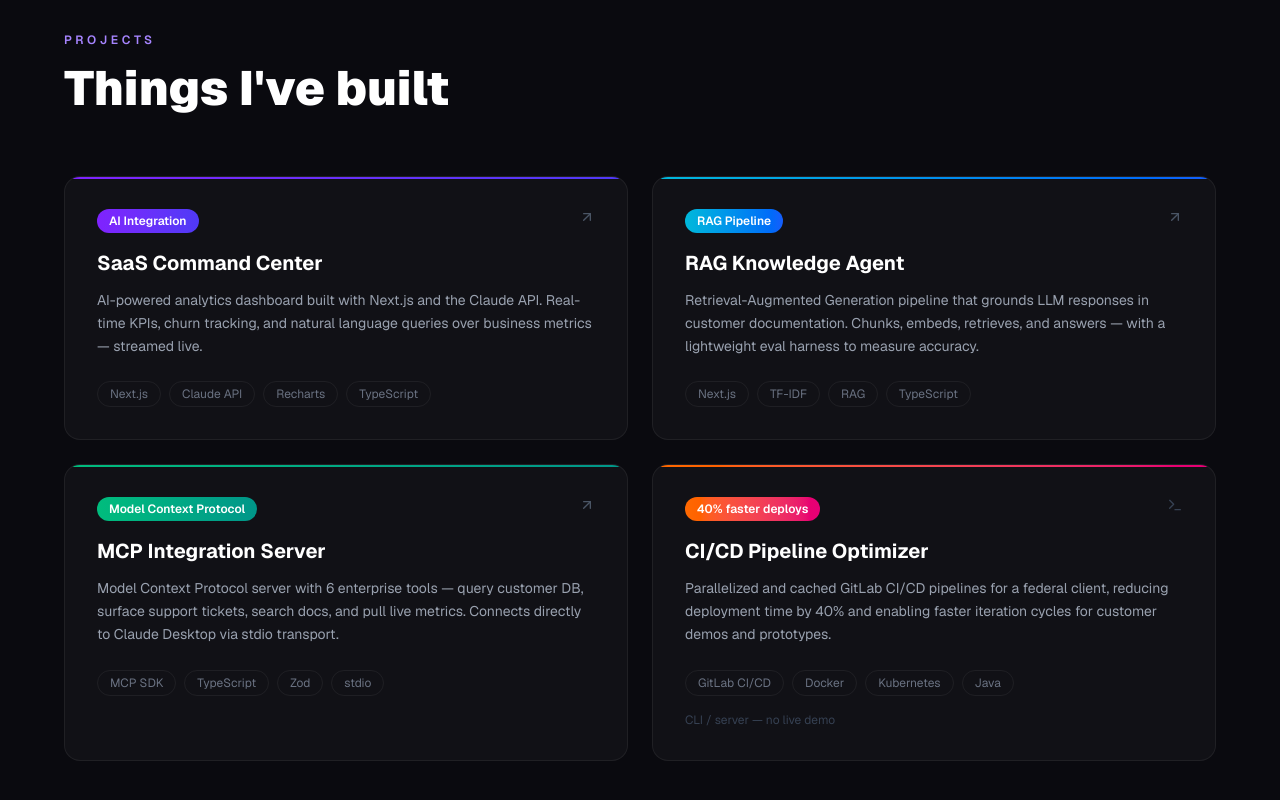
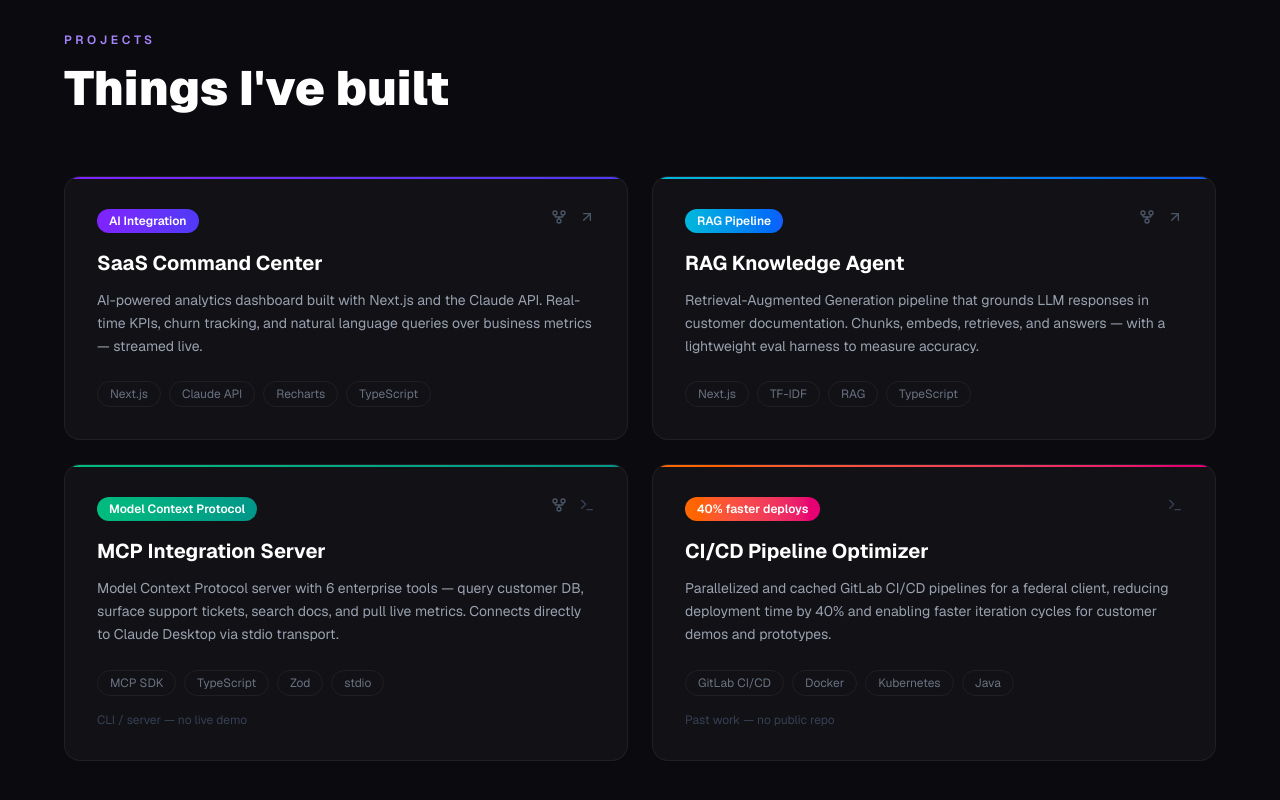
Before and after one commit to Gramman87/portfolio, a Next.js app: page / in a window 1280 px wide. Shown: the part 1706-2506 px from the top of the page. Built offline with nearby package versions, Linux system fonts and the light colour scheme.

Commit message:
Add GitHub links to project cards

```diff
--- a/components/Projects.tsx
+++ b/components/Projects.tsx
@@ -1,5 +1,5 @@
 import { projects } from "@/lib/content";
-import { ArrowUpRight, Terminal } from "lucide-react";
+import { ArrowUpRight, Terminal, GitFork } from "lucide-react";
 
 export default function Projects() {
   return (
@@ -13,20 +13,41 @@ export default function Projects() {
         </h2>
 
         <div className="grid md:grid-cols-2 gap-6">
-          {projects.map((p) => {
-            const inner = (
+          {projects.map((p) => (
+            <div
+              key={p.title}
+              className="group relative bg-white/[0.03] border border-white/[0.06] rounded-2xl p-8 hover:border-white/[0.12] transition-all duration-300 overflow-hidden"
+            >
+              <div className={`absolute top-0 left-0 right-0 h-0.5 bg-gradient-to-r ${p.color}`} />
+              <div className={`absolute -top-16 -right-16 w-48 h-48 bg-gradient-to-br ${p.color} opacity-0 group-hover:opacity-10 rounded-full blur-2xl transition-opacity duration-500`} />
+
               <div className="relative">
                 <div className="flex items-start justify-between mb-4">
                   <span className={`text-xs font-semibold px-3 py-1 rounded-full bg-gradient-to-r ${p.color} text-white`}>
                     {p.highlight}
                   </span>
-                  {p.link
-                    ? <ArrowUpRight className="w-4 h-4 text-gray-600 group-hover:text-white group-hover:translate-x-0.5 group-hover:-translate-y-0.5 transition-all" />
-                    : <Terminal className="w-4 h-4 text-gray-700" />
-                  }
+                  <div className="flex items-center gap-3">
+                    {p.github && (
+                      <a
+                        href={p.github}
+                        target="_blank"
+                        rel="noopener noreferrer"
+                          className="text-gray-600 hover:text-white transition-colors"
+                        title="View source"
+                      >
+                        <GitFork className="w-4 h-4" />
+                      </a>
+                    )}
+                    {p.link
+                      ? <a href={p.link} target="_blank" rel="noopener noreferrer" className="text-gray-600 hover:text-white transition-colors" title="Live demo"><ArrowUpRight className="w-4 h-4" /></a>
+                      : <Terminal className="w-4 h-4 text-gray-700" />
+                    }
+                  </div>
                 </div>
+
                 <h3 className="text-xl font-bold text-white mb-3">{p.title}</h3>
                 <p className="text-gray-400 text-sm leading-relaxed mb-6">{p.description}</p>
+
                 <div className="flex flex-wrap gap-2">
                   {p.tags.map((tag) => (
                     <span
@@ -37,35 +58,16 @@ export default function Projects() {
                     </span>
                   ))}
                 </div>
-                {!p.link && (
+
+                {!p.link && !p.github && (
+                  <p className="text-xs text-gray-700 mt-4">Past work — no public repo</p>
+                )}
+                {!p.link && p.github && (
                   <p className="text-xs text-gray-700 mt-4">CLI / server — no live demo</p>
                 )}
               </div>
-            );
-
-            const cardClass = `group relative bg-white/[0.03] border border-white/[0.06] rounded-2xl p-8 transition-all duration-300 overflow-hidden ${
-              p.link ? "hover:border-white/[0.12] cursor-pointer" : ""
-            }`;
-
-            return p.link ? (
-              <a
-                key={p.title}
-                href={p.link}
-                target="_blank"
-                rel="noopener noreferrer"
-                className={cardClass}
-              >
-                <div className={`absolute top-0 left-0 right-0 h-0.5 bg-gradient-to-r ${p.color}`} />
-                <div className={`absolute -top-16 -right-16 w-48 h-48 bg-gradient-to-br ${p.color} opacity-0 group-hover:opacity-10 rounded-full blur-2xl transition-opacity duration-500`} />
-                {inner}
-              </a>
-            ) : (
-              <div key={p.title} className={cardClass}>
-                <div className={`absolute top-0 left-0 right-0 h-0.5 bg-gradient-to-r ${p.color}`} />
-                {inner}
-              </div>
-            );
-          })}
+            </div>
+          ))}
         </div>
       </div>
     </section>
--- a/lib/content.ts
+++ b/lib/content.ts
@@ -7,6 +7,7 @@ export const projects = [
     color: "from-violet-600 to-indigo-600",
     highlight: "AI Integration",
     link: "https://fde-dashboard-orpin.vercel.app",
+    github: "https://github.com/Gramman87/fde-dashboard",
   },
   {
     title: "RAG Knowledge Agent",
@@ -16,6 +17,7 @@ export const projects = [
     color: "from-cyan-500 to-blue-600",
     highlight: "RAG Pipeline",
     link: "https://rag-agent-tau.vercel.app",
+    github: "https://github.com/Gramman87/rag-agent",
   },
   {
     title: "MCP Integration Server",
@@ -24,7 +26,8 @@ export const projects = [
     tags: ["MCP SDK", "TypeScript", "Zod", "stdio"],
     color: "from-emerald-500 to-teal-600",
     highlight: "Model Context Protocol",
-    link: "https://github.com/Gramman87/mcp-server",
+    link: null,
+    github: "https://github.com/Gramman87/mcp-server",
   },
   {
     title: "CI/CD Pipeline Optimizer",
@@ -34,6 +37,7 @@ export const projects = [
     color: "from-orange-500 to-pink-600",
     highlight: "40% faster deploys",
     link: null,
+    github: null,
   },
 ];
 
```
